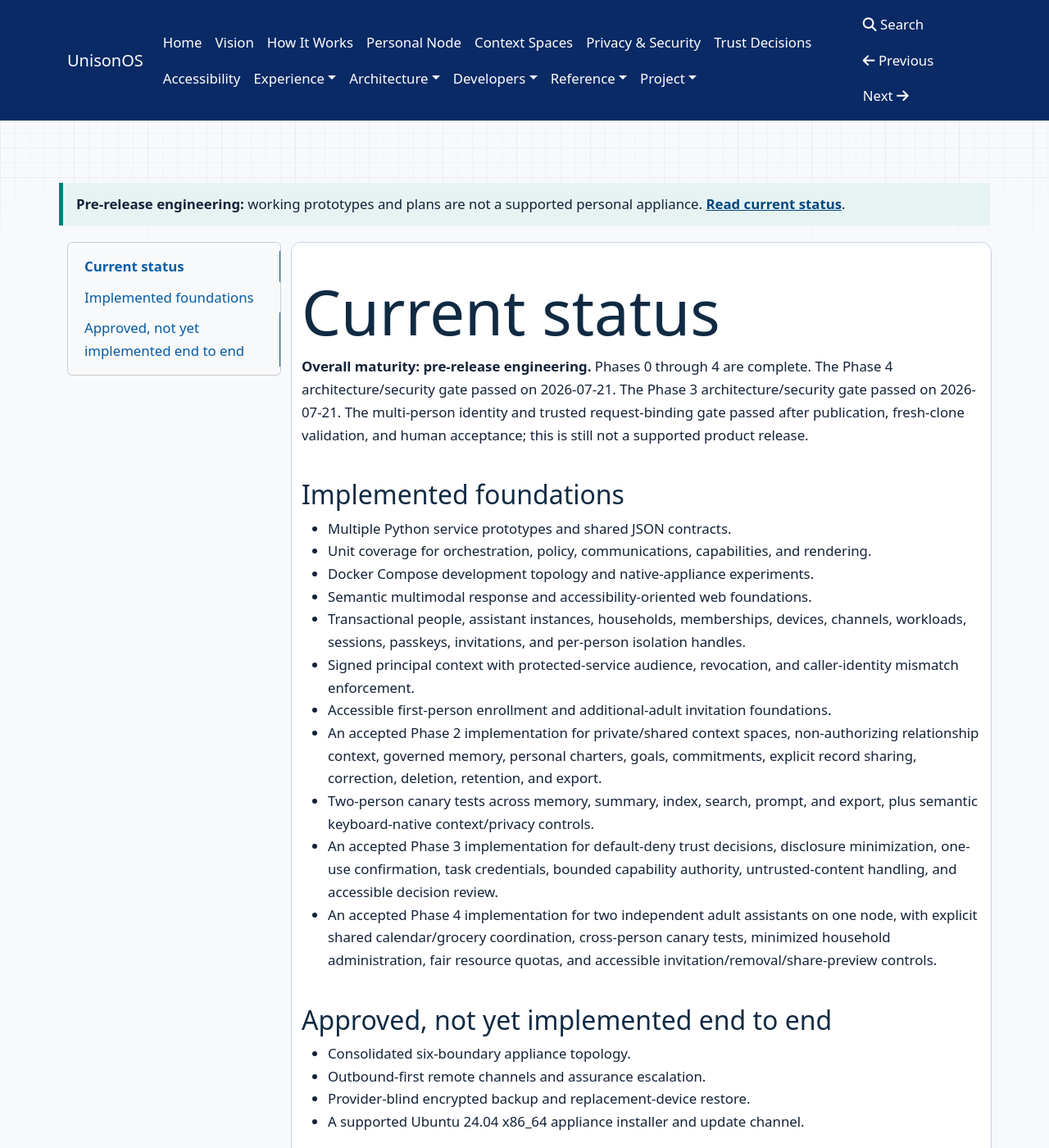
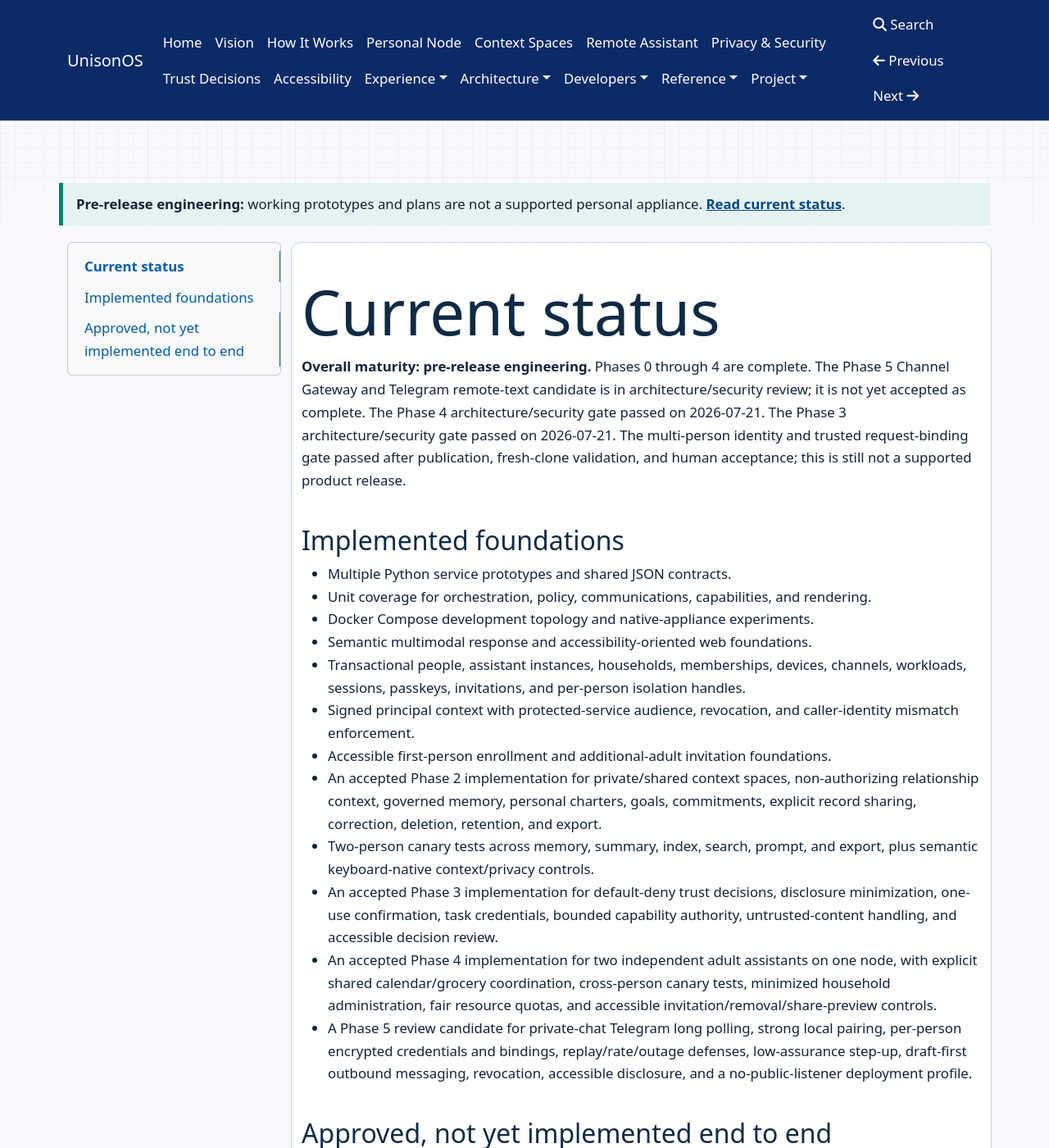
Before and after one commit to project-unisonOS/project-unisonos.github.io, an MkDocs documentation site: the page built from docs/current-status.md, in a window 1280 px wide and 1400 px high. Shown: the whole window at 82% size. Built offline with MkDocs 1.6.1, drawn with Linux system fonts in a browser that asks for light colours; nearby versions of some CDN libraries; some of the changed text lies outside the part shown.

Commit message:
Phase5-remote-assistant-review-docs

```diff
--- a/docs/current-status.md
+++ b/docs/current-status.md
@@ -1,6 +1,7 @@
 # Current status
 
 **Overall maturity: pre-release engineering.** Phases 0 through 4 are complete.
+The Phase 5 Channel Gateway and Telegram remote-text candidate is in architecture/security review; it is not yet accepted as complete.
 The Phase 4 architecture/security gate passed on 2026-07-21. The Phase 3 architecture/security
 gate passed on 2026-07-21. The
 multi-person identity and trusted request-binding gate passed after publication,
@@ -30,18 +31,21 @@ product release.
   with explicit shared calendar/grocery coordination, cross-person canary tests,
   minimized household administration, fair resource quotas, and accessible
   invitation/removal/share-preview controls.
+- A Phase 5 review candidate for private-chat Telegram long polling, strong local
+  pairing, per-person encrypted credentials and bindings, replay/rate/outage
+  defenses, low-assurance step-up, draft-first outbound messaging, revocation,
+  accessible disclosure, and a no-public-listener deployment profile.
 
 ## Approved, not yet implemented end to end
 
 - Consolidated six-boundary appliance topology.
-- Outbound-first remote channels and assurance escalation.
 - Provider-blind encrypted backup and replacement-device restore.
 - A supported Ubuntu 24.04 x86_64 appliance installer and update channel.
 
 The accepted Phase 2 implementation builds governed relationship context spaces
 on the completed Phase 1 identity boundary, but it is not a supported product
-release yet. Accepted Phase 3 does not deliver
-remote-channel identity assurance,
-provider-blind backup, or a supported downloadable appliance. Public pages use **implemented**,
+release yet. Phase 5 is still awaiting its final human gate and does not turn
+Telegram into a high-assurance or end-to-end encrypted surface. It also does not
+deliver provider-blind backup or a supported downloadable appliance. Public pages use **implemented**,
 **experimental**, **planned**, and **long-term vision** to distinguish evidence
 from intent.
--- a/mkdocs.yml
+++ b/mkdocs.yml
@@ -13,6 +13,7 @@ nav:
   - How It Works: how-unison-works.md
   - Personal Node: personal-node.md
   - Context Spaces: household-context-spaces.md
+  - Remote Assistant: remote-assistant.md
   - Privacy & Security: privacy-security.md
   - Trust Decisions: trust-decisions.md
   - Accessibility: accessibility.md
```
Also changed, not shown: docs/project/roadmap.md (+3 -2 lines), docs/remote-assistant.md (added, +25 -0 lines).
